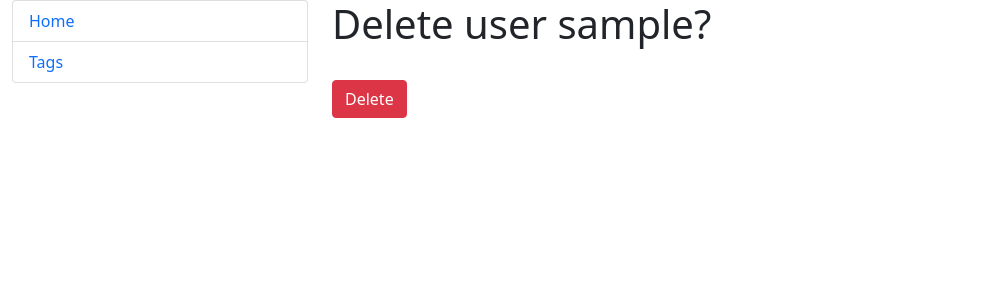
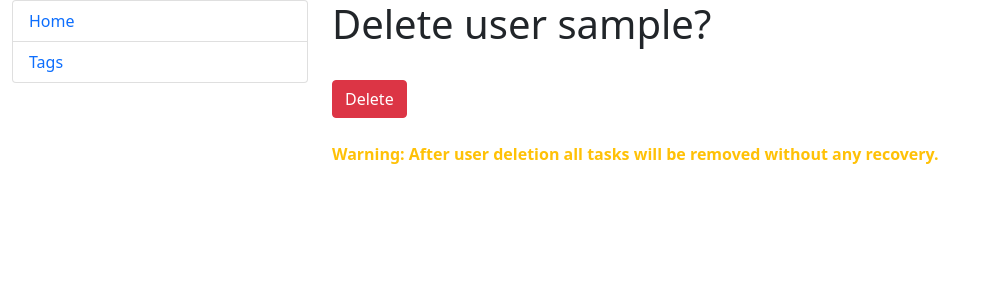
Before and after one commit to bknyrik/to-do-list, a Django app: page /users/1/delete/ in a window 1280 px wide. Shown: the top 300 px of the page, without its empty margins (0-989 px from the left). Run offline with Django 5.2, Linux system fonts and the light colour scheme; tables that the repository leaves empty hold one stand-in row (values such as "Sample post"); some libraries are stand-ins or nearby versions.

Commit message:
Add br with paragraph with warning in user_confirm_delete.html

```diff
--- a/templates/task_manager/user_confirm_delete.html
+++ b/templates/task_manager/user_confirm_delete.html
@@ -1,4 +1,6 @@
 {% extends "base.html" %}
 {% block content %}
-	{% include "includes/confirm_delete_form.html" with object_type="user" object_name=object.username %}
+  {% include "includes/confirm_delete_form.html" with object_type="user" object_name=object.username %}
+  <br>
+  <p class="text-warning fw-bold">Warning: After user deletion all tasks will be removed without any recovery.</p>
 {% endblock %}
```
